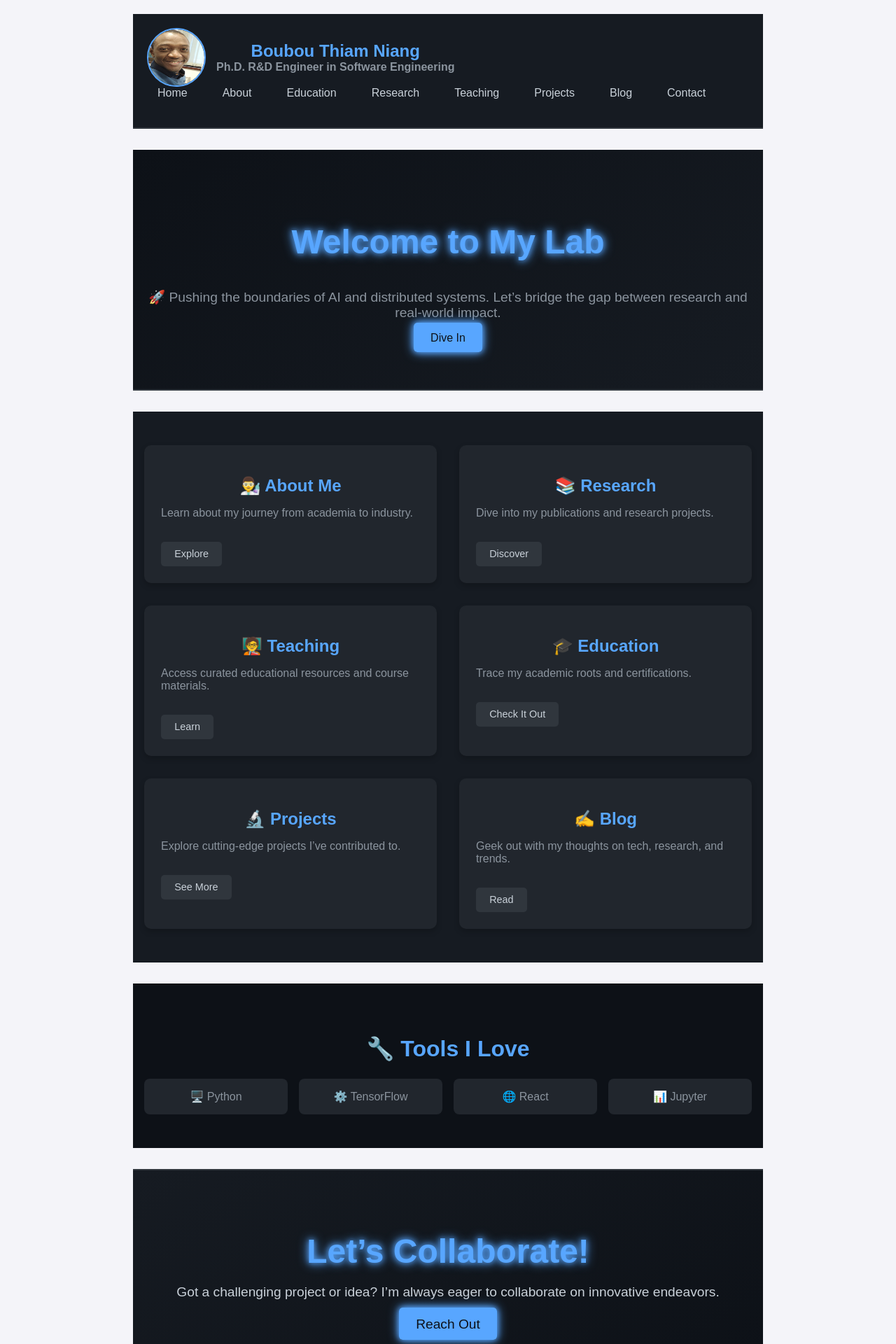
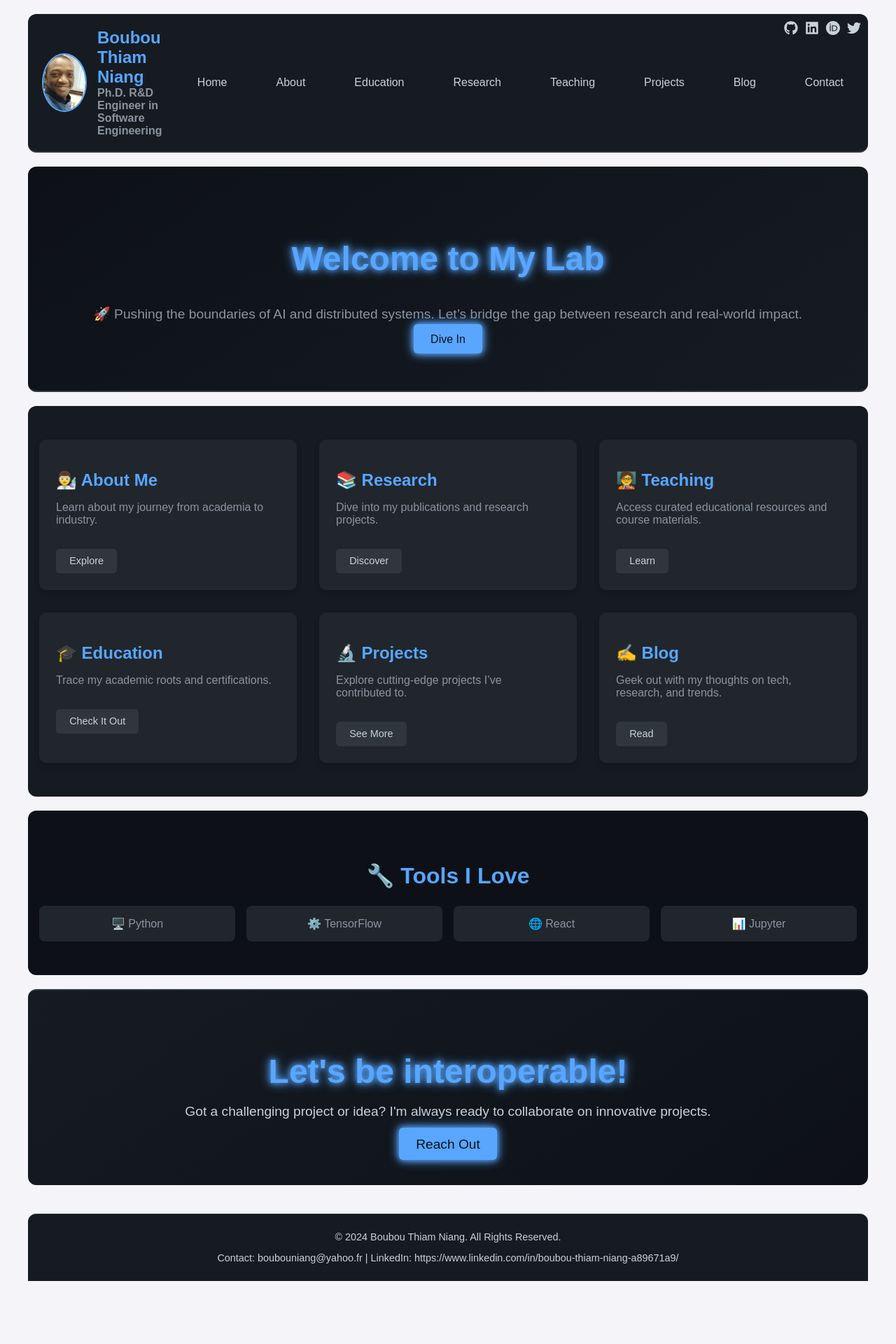
Before and after one commit to boubouthiamniang/boubouthiamniang.github.io, a React (Create React App) app: page / in a window 1280 px wide. Shown: the top 1920 px of the page at 70% size. After the commit the page ends 1870 px from the top, so only its background shows below. Built offline with nearby package versions, Linux system fonts and the light colour scheme.

Commit message:
Improve pages design make round edge and home page more concise

```diff
--- a/package.json
+++ b/package.json
@@ -8,6 +8,7 @@
     "@testing-library/user-event": "^13.5.0",
     "react": "^18.3.1",
     "react-dom": "^18.3.1",
+    "react-icons": "^5.4.0",
     "react-router-dom": "^6.28.0",
     "react-scripts": "5.0.1",
     "web-vitals": "^2.1.4"
--- a/src/App.css
+++ b/src/App.css
@@ -1,4 +1,6 @@
 /* src/App.css */
+
+/* General Body Styles */
 body {
   font-family: Arial, sans-serif;
   margin: 0;
@@ -6,32 +8,157 @@ body {
   background-color: #f4f4f9;
 }
 
+/* App Container */
 .App {
-  max-width: 900px;
+  max-width: 1200px;
   margin: 0 auto;
   padding: 20px;
 }
 
-header, section, footer {
-  margin-bottom: 30px;
+/* Universal Rounded Corners for Containers */
+.container, .card, header, section, footer {
+  border-radius: 12px; /* Rounded edges for all blocks */
+  overflow: hidden; /* Prevent content overflow */
+  margin-bottom: 20px; /* Add spacing between blocks */
 }
 
-h1, h2 {
-  color: #e0d9d9;
-  text-align: center;
-}
-
-ul {
-  list-style-type: none;
-  padding: 0;
-}
-
-li {
+/* Header Styles */
+.header {
+  display: flex;
+  justify-content: space-between;
+  align-items: center;
+  padding: 20px;
+  background-color: #161b22;
+  color: #c9d1d9;
+  border-bottom: 2px solid #30363d;
   margin-bottom: 20px;
 }
 
+/* Social Icons */
+.social-icons {
+  display: flex;
+  gap: 10px;
+}
+
+.social-icons a {
+  color: #c9d1d9;
+  font-size: 20px;
+  transition: color 0.3s, transform 0.3s;
+}
+
+.social-icons a:hover {
+  color: #58a6ff;
+  transform: scale(1.2);
+}
+
+/* Branding Section */
+.branding {
+  display: flex;
+  align-items: center;
+}
+
+.avatar {
+  width: 80px;
+  height: 80px;
+  border-radius: 50%; /* Circular avatar */
+  margin-right: 15px;
+  border: 2px solid #58a6ff;
+}
+
+.branding h1 {
+  font-size: 24px;
+  color: #58a6ff;
+}
+
+.branding h2 {
+  font-size: 16px;
+  color: #8b949e;
+}
+
+/* Navigation Bar */
+.nav-bar ul {
+  list-style: none;
+  display: flex;
+  gap: 20px;
+}
+
+.nav-bar a {
+  text-decoration: none;
+  color: #c9d1d9;
+  padding: 10px 15px;
+  border-radius: 8px; /* Smooth corners for nav links */
+  transition: background-color 0.2s, transform 0.2s;
+}
+
+.nav-bar a:hover {
+  background-color: #58a6ff;
+  color: #0d1117;
+  transform: scale(1.1);
+}
+
+/* Blog Section */
+.blog-post {
+  padding: 20px;
+  border-radius: 12px; /* Smooth edges */
+  background: #fff;
+  box-shadow: 0 4px 6px rgba(0, 0, 0, 0.1);
+}
+
+/* Contact Form */
+.contact-form {
+  max-width: 600px;
+  margin: 20px auto;
+  background: #fff;
+  padding: 20px;
+  border-radius: 12px; /* Smooth edges */
+  box-shadow: 0 4px 6px rgba(0, 0, 0, 0.1);
+}
+
+.contact-form input,
+.contact-form textarea {
+  width: 100%;
+  padding: 10px;
+  margin-bottom: 15px;
+  border: 1px solid #ddd;
+  border-radius: 8px; /* Smooth edges for inputs */
+}
+
+.contact-form button {
+  width: 100%;
+  padding: 10px;
+  background-color: #58a6ff;
+  color: #fff;
+  border: none;
+  border-radius: 8px; /* Smooth button edges */
+  cursor: pointer;
+}
+
+.contact-form button:hover {
+  background-color: #0073e6;
+}
+
+/* Footer */
 .footer {
   text-align: center;
-  color: #777;
+  padding: 10px;
+  background-color: #161b22;
+  color: #c9d1d9;
   font-size: 0.9em;
+  border-radius: 12px 12px 0 0; /* Rounded top edges */
 }
+
+/* Responsive Adjustments */
+@media (max-width: 768px) {
+  .App {
+    padding: 15px;
+  }
+
+  .nav-bar ul {
+    flex-direction: column;
+    align-items: flex-start;
+  }
+
+  .contact-form {
+    padding: 15px;
+  }
+}
--- a/src/components/About.js
+++ b/src/components/About.js
@@ -1,15 +1,17 @@
 import React from 'react';
-import './css/About.css';
+import './css/Education.css'; // Reusing the Education CSS
 
 const About = () => {
     return (
-        <section className="about">
+        <section className="education">
             <h2>About Me</h2>
-            <p>
-                I am an experienced R&D Engineer with a PhD in Software Engineering, specializing in
-                scalable machine learning algorithms and distributed systems. My work bridges the gap between
-                academic research and industry, focusing on the development of cutting-edge software solutions.
-            </p>
+            <ul>
+                <li>
+                    I am an experienced R&D Engineer with a PhD in Software Engineering, specializing in
+                    scalable machine learning algorithms and distributed systems. My work bridges the gap between
+                    academic research and industry, focusing on the development of cutting-edge software solutions.
+                </li>
+            </ul>
         </section>
     );
 };
--- a/src/components/Footer.js
+++ b/src/components/Footer.js
@@ -2,10 +2,11 @@ import React from 'react';
 import './css/Footer.css';
 
 const Footer = () => {
+    const currentYear = new Date().getFullYear();
     return (
         <footer className="footer">
-            <p>&copy; 2024 [Your Name]. All Rights Reserved.</p>
-            <p>Contact: your.email@example.com | LinkedIn: linkedin.com/in/yourprofile</p>
+            <p>&copy; {currentYear} Boubou Thiam Niang. All Rights Reserved.</p>
+            <p>Contact: boubouniang@yahoo.fr | LinkedIn: https://www.linkedin.com/in/boubou-thiam-niang-a89671a9/</p>
         </footer>
     );
 };
--- a/src/components/Header.js
+++ b/src/components/Header.js
@@ -1,11 +1,28 @@
 import React from 'react';
 import { Link } from 'react-router-dom';
+import { FaGithub, FaLinkedin, FaTwitter } from 'react-icons/fa';
+import { SiOrcid } from 'react-icons/si';
 import './css/Header.css';
-import avatar from '../assets/images/profil_rotate.jpg';  // Import the avatar image
+import avatar from '../assets/images/profil_rotate.jpg'; // Import the avatar image
 
 const Header = () => {
   return (
     <header className="header">
+      {/* Social Icons in Top-Right Corner */}
+      <div className="social-icons">
+        <a href="https://github.com/boubouthiamniang" target="_blank" rel="noopener noreferrer">
+          <FaGithub />
+        </a>
+        <a href="https://www.linkedin.com/in/boubou-thiam-niang-a89671a9/" target="_blank" rel="noopener noreferrer">
+          <FaLinkedin />
+        </a>
+        <a href="https://orcid.org/0000-0002-8618-1740" target="_blank" rel="noopener noreferrer">
+          <SiOrcid />
+        </a>
+        <a href="https://x.com/boubou_niang" target="_blank" rel="noopener noreferrer">
+          <FaTwitter />
+        </a>
+      </div>
       <div className="header-content">
         <div className="branding">
           {/* Avatar Image */}
--- a/src/components/Home.js
+++ b/src/components/Home.js
@@ -65,9 +65,9 @@ const Home = () => {
 
       {/* Call to Action */}
       <section className="cta">
-        <h2 className="neon-title">Let’s Collaborate!</h2>
+        <h2 className="neon-title">Let's be interoperable!</h2>
         <p>
-          Got a challenging project or idea? I’m always eager to collaborate on innovative endeavors.
+          Got a challenging project or idea? I'm always ready to collaborate on innovative projects.
         </p>
         <Link to="/contact" className="btn-primary glow">Reach Out</Link>
       </section>
--- a/src/components/css/About.css
+++ b/src/components/css/About.css
@@ -1,42 +1,44 @@
+/* About Section */
 .about {
-    background-color: #161b22; /* Dark theme background */
-    padding: 20px;
-    border-radius: 10px;
-    box-shadow: 0 4px 8px rgba(0, 0, 0, 0.2); /* Subtle shadow for depth */
     margin-bottom: 40px;
     color: #c9d1d9; /* Soft white text */
-    transition: transform 0.3s, box-shadow 0.3s;
-}
-
-.about:hover {
-    transform: scale(1.02); /* Slight zoom effect */
-    box-shadow: 0 8px 16px rgba(0, 0, 0, 0.4); /* Enhanced shadow on hover */
 }
 
 .about h2 {
     font-size: 2rem;
     color: #58a6ff; /* Neon blue for heading */
-    margin-bottom: 15px;
+    margin-bottom: 20px;
     text-shadow: 0 0 8px #58a6ff; /* Glow effect */
+    text-align: center; /* Center-align title */
 }
 
-.about p {
+.about-content {
+    background-color: #161b22; /* Dark theme background */
+    padding: 20px;
+    border-radius: 10px; /* Rounded corners */
+    box-shadow: 0 4px 8px rgba(0, 0, 0, 0.2); /* Subtle shadow for depth */
+    transition: transform 0.3s, box-shadow 0.3s;
+}
+
+.about-content:hover {
+    transform: scale(1.02); /* Slight zoom effect */
+    box-shadow: 0 8px 16px rgba(0, 0, 0, 0.4); /* Enhanced shadow on hover */
+}
+
+.about-content p {
     font-size: 1.2rem;
     line-height: 1.8;
     color: #8b949e; /* Muted text for readability */
     margin: 0;
+    text-align: justify; /* Justify paragraph for clean alignment */
 }
 
 @media (max-width: 768px) {
-    .about {
+    .about-content {
         padding: 15px;
     }
 
-    .about h2 {
-        font-size: 1.5rem;
-    }
-
-    .about p {
+    .about-content p {
         font-size: 1rem;
     }
 }
--- a/src/components/css/Footer.css
+++ b/src/components/css/Footer.css
@@ -19,4 +19,5 @@
 .footer p a:hover {
     color: #555;
     text-decoration: underline;
+    transition: color 0.3s ease; /* Smooth color transition */
 }
--- a/src/components/css/Header.css
+++ b/src/components/css/Header.css
@@ -7,6 +7,27 @@
   background-color: #161b22; /* Dark background to match the page theme */
   color: #c9d1d9; /* Soft white text */
   border-bottom: 2px solid #30363d; /* Subtle bottom border */
+  position: relative; /* Allow positioning of child elements */
+}
+
+/* Social Icons in Top-Right Corner */
+.social-icons {
+  position: absolute;
+  top: 10px; /* Distance from the top of the header */
+  right: 10px; /* Distance from the right of the header */
+  display: flex;
+  gap: 10px; /* Space between icons */
+}
+
+.social-icons a {
+  color: #c9d1d9; /* Default icon color */
+  font-size: 20px; /* Icon size */
+  transition: color 0.3s, transform 0.3s;
+}
+
+.social-icons a:hover {
+  color: #58a6ff; /* Neon blue hover effect */
+  transform: scale(1.2); /* Slight zoom effect */
 }
 
 /* Header Content */
@@ -22,6 +43,7 @@
 .branding {
   display: flex;
   align-items: center;
+  flex: 1; /* Allow branding to take up available space */
 }
 
 .avatar {
@@ -51,6 +73,10 @@
 }
 
 /* Navigation Bar */
+.nav-bar {
+  flex: 2; /* Navigation takes more space */
+}
+
 .nav-bar ul {
   list-style: none;
   display: flex;
```
Also changed, not shown: 1 other file (tests, documents, lock files or other folders).
